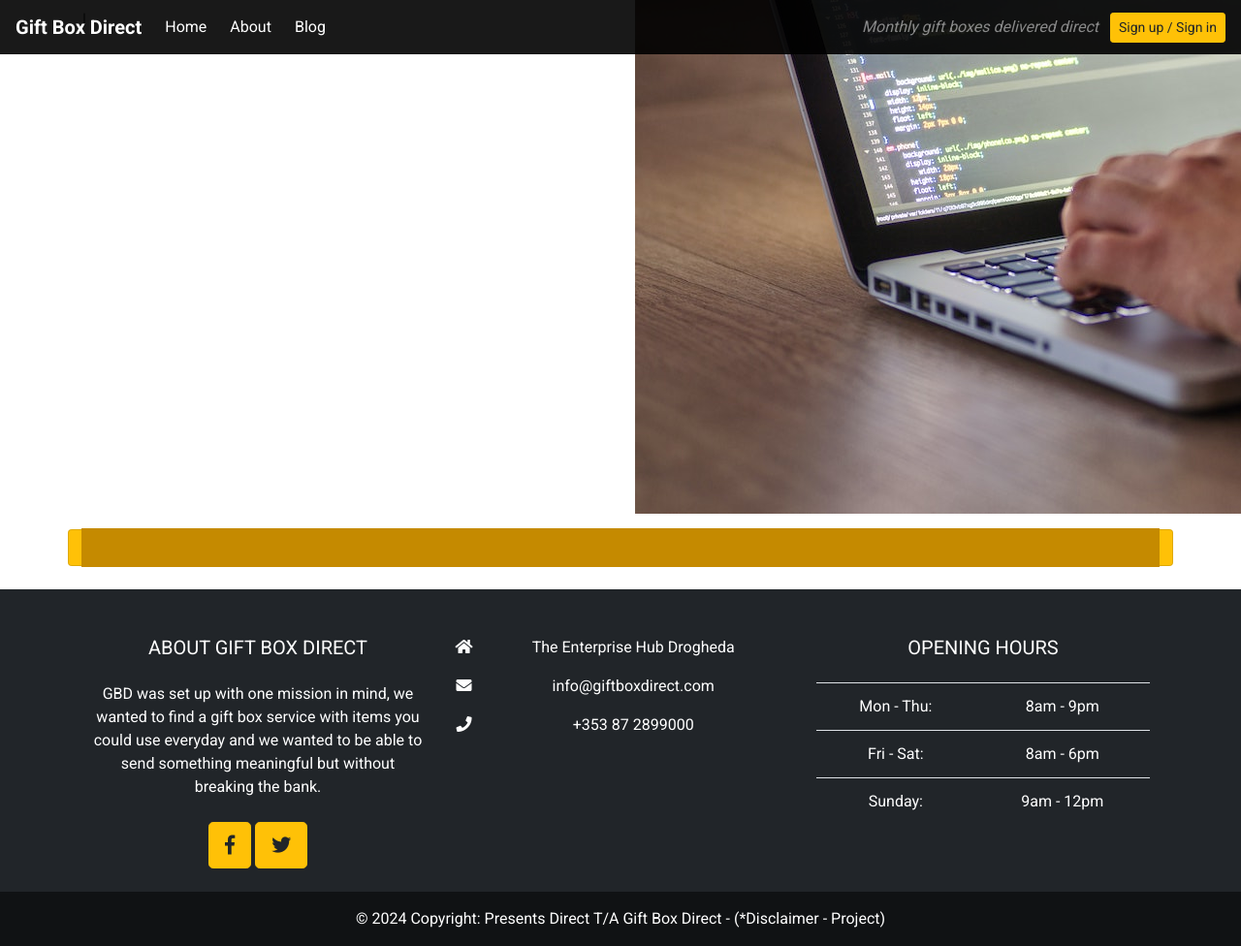
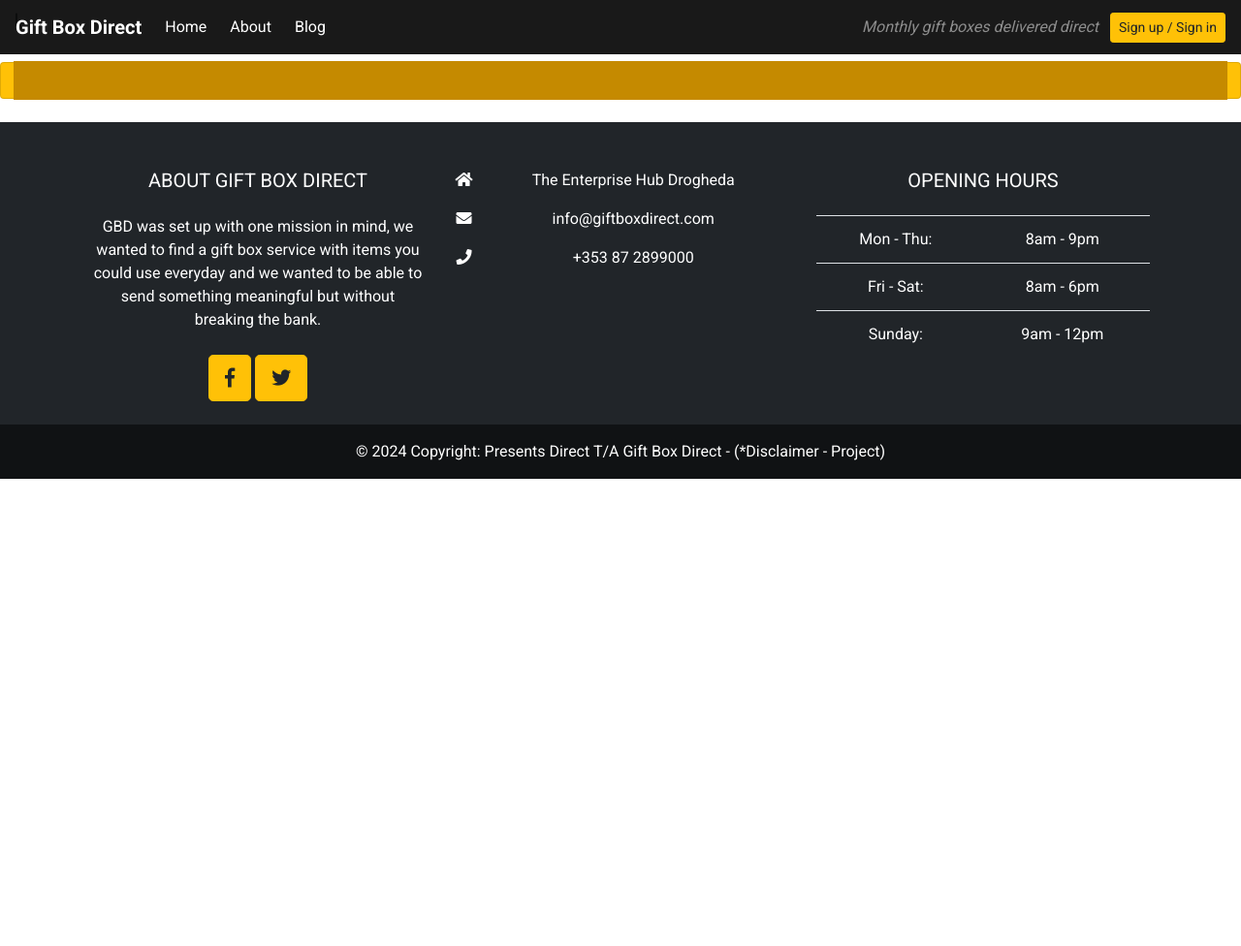
Before and after one commit to NigelFinegan5p/project4, a Django app: template blog/templates/blog/post_detail.html in a window 1280 px wide; the page is wider, and only the part inside the window is pictured. Shown: that part at 97% size. After the commit the page ends 494 px from the top of that part, so only its background shows below. Run offline with Django 4.2, Linux system fonts and the light colour scheme; the template is opened without the code that fills it, so the values that code supplies are empty; some libraries are stand-ins or nearby versions.

Commit message:
post_detail, add container fluid for mobile & test

```diff
--- a/blog/templates/blog/post_detail.html
+++ b/blog/templates/blog/post_detail.html
@@ -2,7 +2,7 @@
 {% load static %}
 
 <div class="masthead">
-    <div class="container">
+    <div class="container-fluid">
         <div class="row g-0">
             <div class="col-md-6 masthead-text">
                 <!-- Post title goes in these h1 tags -->
@@ -10,17 +10,17 @@
                 <!-- Post author goes before the | the post's created date goes after -->
                 <p class="post-subtitle">{{ post.author }} | {{ post.created_on }}</p>
             </div>
-            <div class="d-none d-md-block col-md-6 masthead-image">
+            <!-- <div class="d-none d-md-block col-md-6 masthead-image">
                 <img src="{% static 'images/default.jpg' %}" class="scale" alt="placeholder">
-            </div>
+            </div> -->
         </div>
     </div>
 </div>
 
-<div class="container">
+<div class="container-fluid">
     <div class="row">
         <div class="col card mb-4  mt-3 left  top">
-            <div class="card-body">
+            <div class="card-body blog-post">
                 <!-- The post content goes inside the card-text. -->
                 <!-- Use the | safe filter inside the template tags -->
                 <p class="card-text">
```
Also changed, not shown: static/css/style.css (line endings or trailing spaces).
